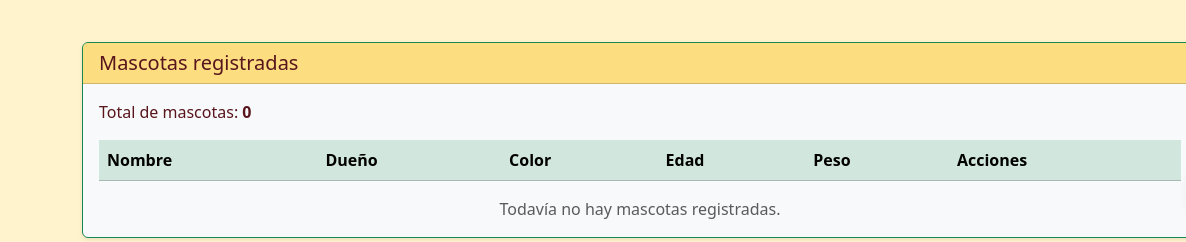
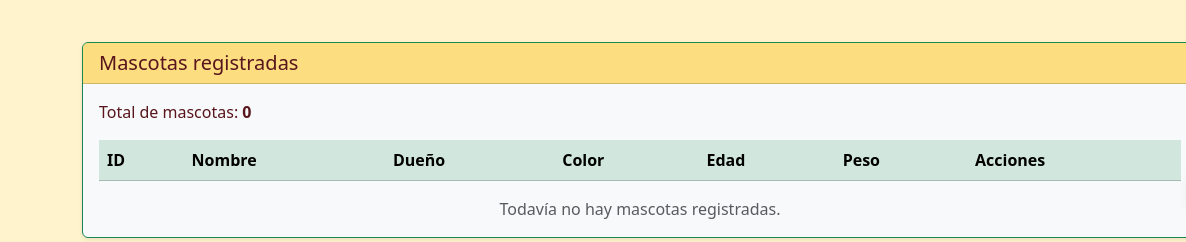
Before and after one commit to octaviolib/veterinaria3, a website built with Vite: page mascotas.html in a window 1280 px wide. Shown: the part 558-800 px from the top of the page, 0-1186 px from the left. Built offline with nearby package versions, Linux system fonts and the light colour scheme.

Commit message:
Update mascotas.html

```diff
--- a/mascotas.html
+++ b/mascotas.html
@@ -110,7 +110,7 @@
           <table class="table table-striped table-hover align-middle">
             <thead class="table-success">
               <tr>
-                <!-- <th>ID</th> -->
+                <th>ID</th>
                 <th>Nombre</th>
                 <th>Dueño</th>
                 <th>Color</th>
```
